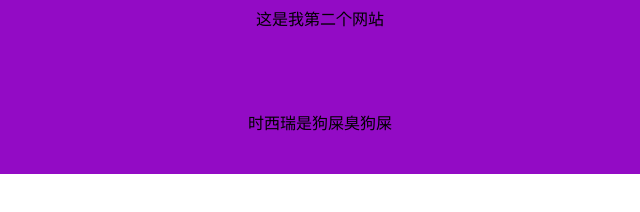
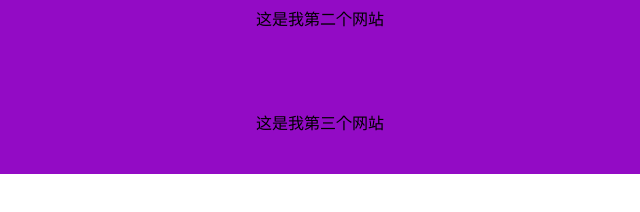
Before and after one commit to eyukuaipao/eyukuaipao, a plain HTML site: page index.html in a window 1280 px wide. Shown: the part 146-358 px from the top of the page, 320-960 px from the left. Drawn offline with Linux system fonts and the light colour scheme.

Commit message:
Update index.html

```diff
--- a/index.html
+++ b/index.html
@@ -14,7 +14,7 @@
       这是我第二个网站
     </div>
     <div style="background-color: #930bc5; text-align: center; padding: 40px">
-      时西瑞是狗屎臭狗屎
+      这是我第三个网站
     </div>
   </body>
 </html>
```
